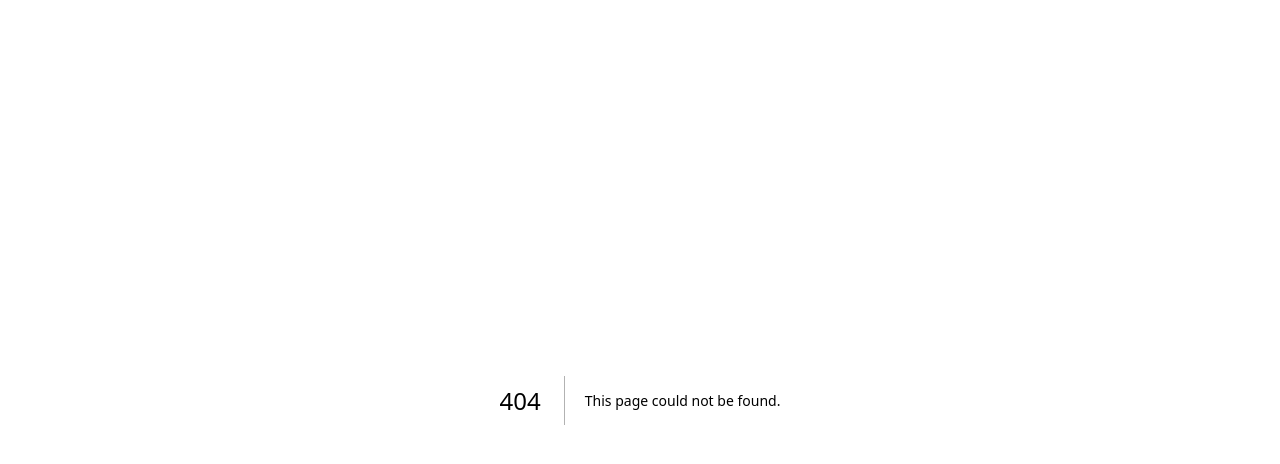
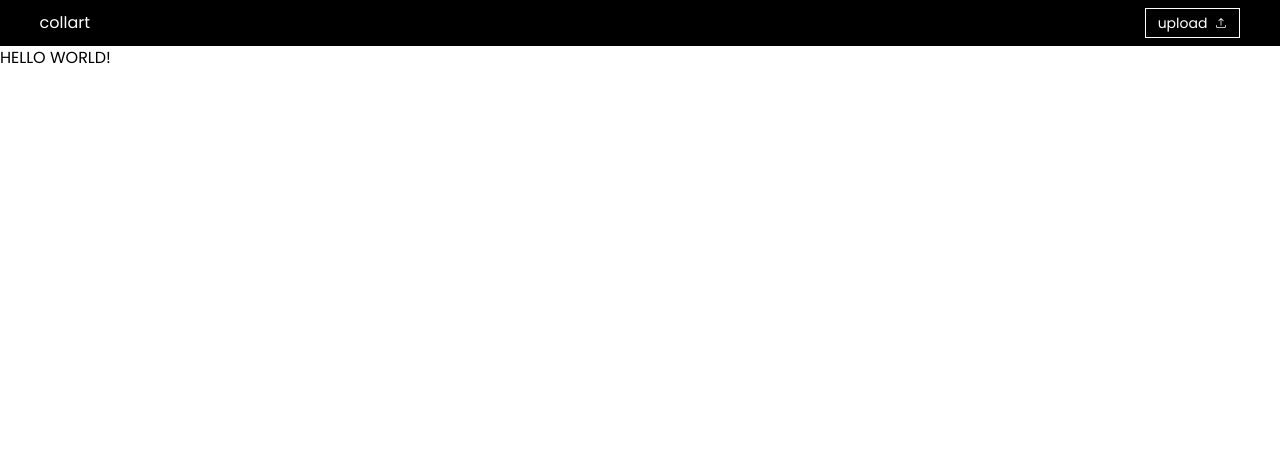
Before and after one commit to limitlez2020/art-gallery, a Next.js app: page /upload-art in a window 1280 px wide. Before the commit this address had no page. Shown: the top 464 px of the page. Built offline with nearby package versions, Linux system fonts and the light colour scheme.

Commit message:
Added the page to upload artwork

```diff
--- /dev/null
+++ b/app/components/NavBar.js
@@ -0,0 +1,22 @@
+import { ArrowUpTrayIcon } from "@heroicons/react/24/solid"
+import Link from "next/link"
+
+
+export default function NavBar () {
+  return (
+    <div className="flex justify-center w-full bg-black text-white p-2">
+    {/* Container */}
+    <div className="flex flex-row justify-between items-center w-[95%] gap-20">
+      {/* Logo */}
+      <Link href={"/"}>collart</Link>
+      {/* Button */}
+      <Link href={"/upload-art"}>
+        <button className="flex flex-row justify-center items-center gap-2 border-[1px] border-white px-3 py-1 text-sm cursor-pointer">
+          <p>upload</p>
+          <ArrowUpTrayIcon className="size-3"/>
+        </button>
+      </Link>
+    </div>
+  </div>
+  )
+}
--- a/app/page.js
+++ b/app/page.js
@@ -4,6 +4,7 @@ import { useState } from "react";
 import Image from "next/image";
 import { ArrowLeftIcon, ArrowLongLeftIcon, ArrowRightIcon, ArrowUpTrayIcon } from "@heroicons/react/24/solid"
 import Link from "next/link";
+import NavBar from "./components/NavBar";
 
 export default function Home() {
   /* State for the different art categories: */
@@ -55,16 +56,7 @@ export default function Home() {
     /* Main container: */
     <div className="flex flex-col h-full min-h-screen bg-neutral-200">
       {/* NavBar */}
-      <div className="flex justify-center w-full bg-black text-white p-2">
-        {/* Container */}
-        <div className="flex flex-row justify-between items-center w-[95%] gap-20">
-          <Link href={""}>collart</Link>
-          <div className="flex flex-row justify-center items-center gap-2 border-[1px] border-white px-3 py-1 text-sm cursor-pointer">
-            <p>upload</p>
-            <ArrowUpTrayIcon className="size-3"/>
-          </div>
-        </div>
-      </div>
+      <NavBar/>
 
       {/* Main Content Container: */}
       <div className="flex flex-col w-full h-full gap-20 justify-center items-center mt-20">
--- /dev/null
+++ b/app/upload-art/page.js
@@ -0,0 +1,10 @@
+import NavBar from "../components/NavBar";
+
+export default function UploadArt () {
+  return (
+    <div>
+      <NavBar/>
+      HELLO WORLD!
+    </div>
+  )
+}
```
